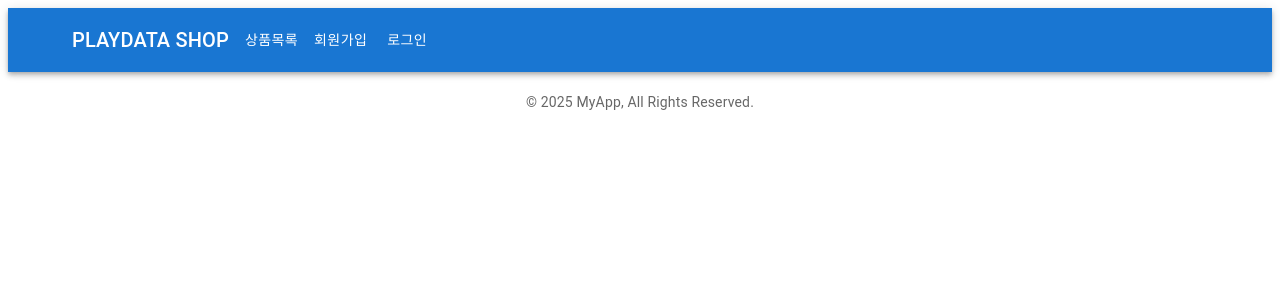
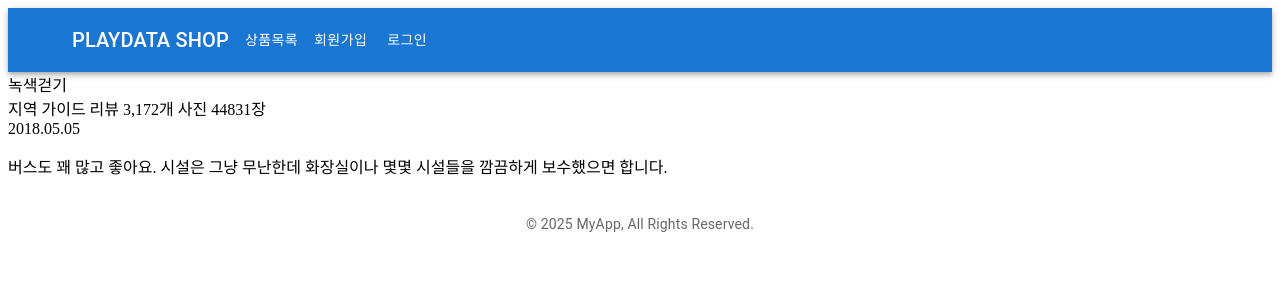
Before and after one commit to Petrushhka/reviewing-msa-yhj-, a React (Vite) app in the folder front/reviewing/: page /review in a window 1280 px wide. Shown: the top 300 px of the page. Built offline with nearby package versions, Linux system fonts and the light colour scheme.

Commit message:
feat: reviewcard 추가

```diff
--- /dev/null
+++ b/front/reviewing/src/components/review-service/ReviewCard.jsx
@@ -0,0 +1,34 @@
+import React from 'react';
+
+const ReviewCard = () => {
+  return (
+    <>
+      <div className='entire-wrap'>
+        <div className='profile-wrap'>
+          <div className='profile-image'></div>
+          <div className='profile-info'>
+            <div className='nickname'>녹색걷기</div>
+            <div className='detailed-info'>
+              <span>지역 가이드 리뷰 3,172개 사진 44831장</span>
+            </div>
+          </div>
+          <div className='option'></div>
+        </div>
+        <div className='sup-top-wrap'>
+          <div className='rating'></div>
+          <div className='uploaded-date'>2018.05.05</div>
+        </div>
+        <div className='content-wrap'>
+          <p>
+            버스도 꽤 많고 좋아요. 시설은 그냥 무난한데 화장실이나 몇몇 시설들을
+            깜끔하게 보수했으면 합니다.
+          </p>
+        </div>
+        <div className='image-wrap'></div>
+        <div className='sup-bottom-wrap'></div>
+      </div>
+    </>
+  );
+};
+
+export default ReviewCard;
--- a/front/reviewing/src/router/AppRouter.jsx
+++ b/front/reviewing/src/router/AppRouter.jsx
@@ -5,6 +5,7 @@ import LoginPage from '../components/LoginPage';
 // import MyPage from '../components/MyPage';
 import { Route, Routes } from 'react-router-dom';
 import PrivateRouter from './PrivateRouter';
+import ReviewCard from '../components/review-service/ReviewCard';
 
 const AppRouter = () => {
   return (
@@ -12,6 +13,7 @@ const AppRouter = () => {
       <Route path='/' element={<Home />} />
       <Route path='/member/create' element={<MemberCreate />} />
       <Route path='/login' element={<LoginPage />} />
+      <Route path='/review' element={<ReviewCard />} />
       {/* <Route path='/mypage' element={<PrivateRouter element={<MyPage />} />} /> */}
     </Routes>
   );
```
